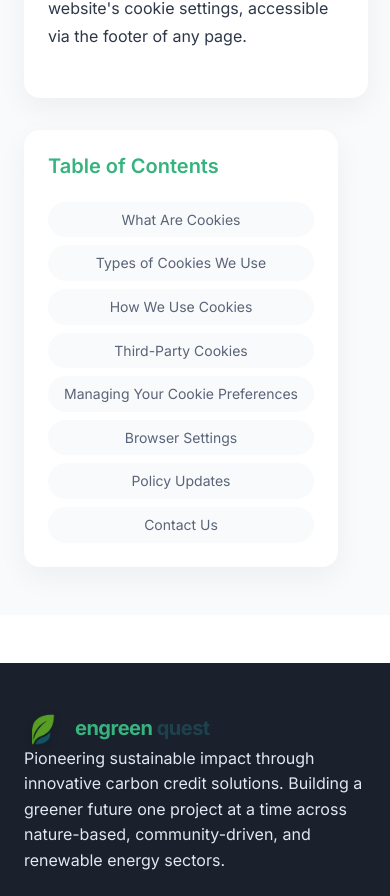
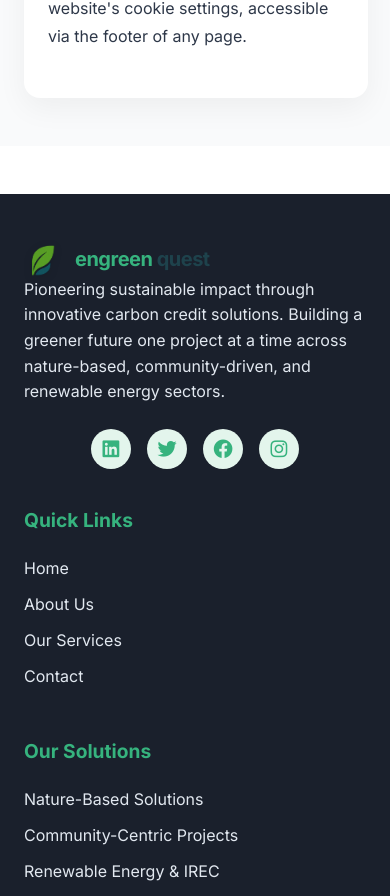
Before and after one commit to banshi23/en-green-quest, an Angular app: page /cookie-policy in a window 390 px wide. Shown: the part 9590-10486 px from the top of the page. Built offline with nearby package versions, Linux system fonts and the light colour scheme.

Commit message:
Removed table of content section of legal pages for mobile screen

```diff
--- a/src/app/pages/cookie-policy/cookie-policy.component.scss
+++ b/src/app/pages/cookie-policy/cookie-policy.component.scss
@@ -299,13 +299,14 @@
 
 @media (max-width: 576px) {
   .table-of-contents {
-    ul {
-      flex-direction: column;
+    // ul {
+    //   flex-direction: column;
 
-      li a {
-        text-align: center;
-      }
-    }
+    //   li a {
+    //     text-align: center;
+    //   }
+    // }
+    display: none;
   }
 
   .contact-info,
--- a/src/app/pages/privacy-policy/privacy-policy.component.scss
+++ b/src/app/pages/privacy-policy/privacy-policy.component.scss
@@ -265,13 +265,14 @@
 
 @media (max-width: 576px) {
   .table-of-contents {
-    ul {
-      flex-direction: column;
+    // ul {
+    //   flex-direction: column;
 
-      li a {
-        text-align: center;
-      }
-    }
+    //   li a {
+    //     text-align: center;
+    //   }
+    // }
+    display: none;
   }
 
   .contact-info {
--- a/src/app/pages/terms-conditions/terms-conditions.component.scss
+++ b/src/app/pages/terms-conditions/terms-conditions.component.scss
@@ -285,13 +285,14 @@
 
 @media (max-width: 576px) {
   .table-of-contents {
-    ul {
-      flex-direction: column;
+    // ul {
+    //   flex-direction: column;
 
-      li a {
-        text-align: center;
-      }
-    }
+    //   li a {
+    //     text-align: center;
+    //   }
+    // }
+    display: none;
   }
 
   .contact-info,
```
